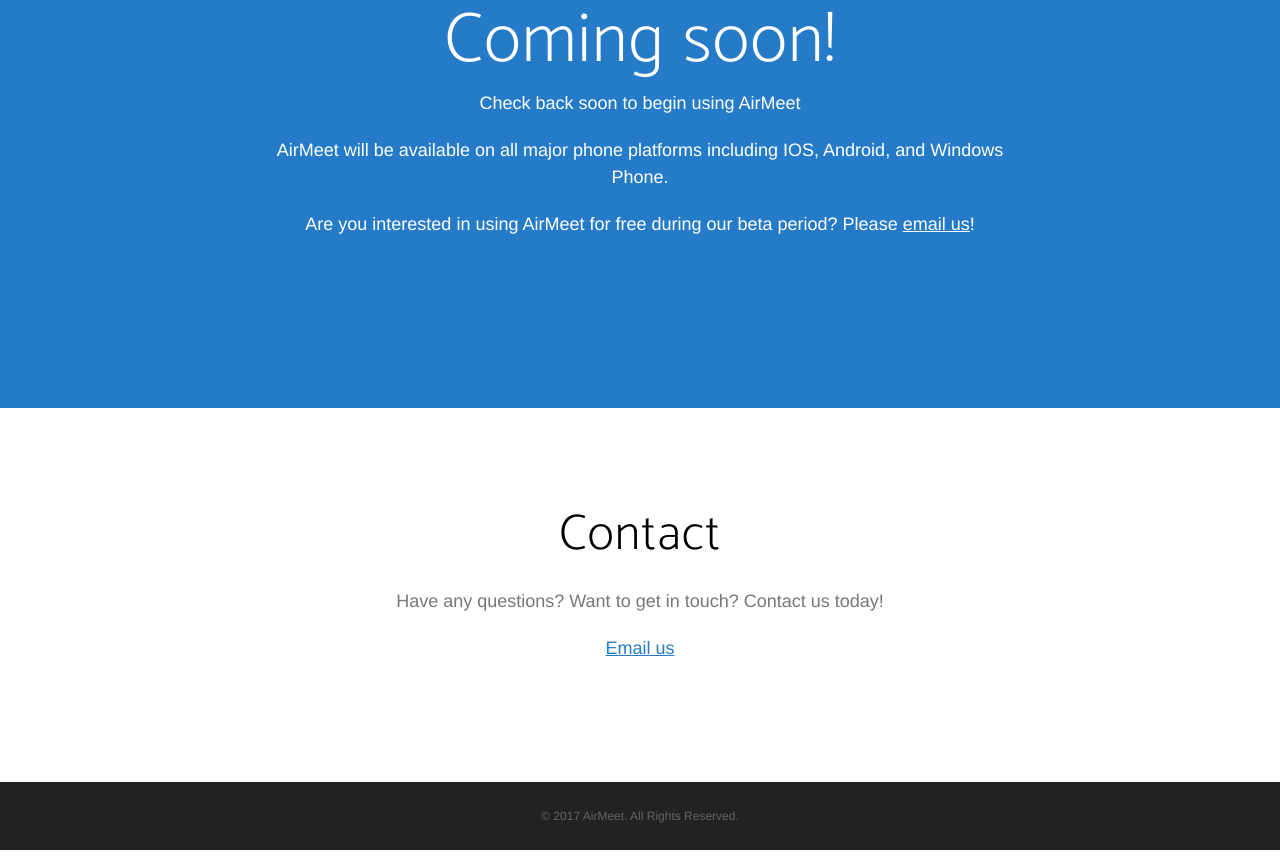
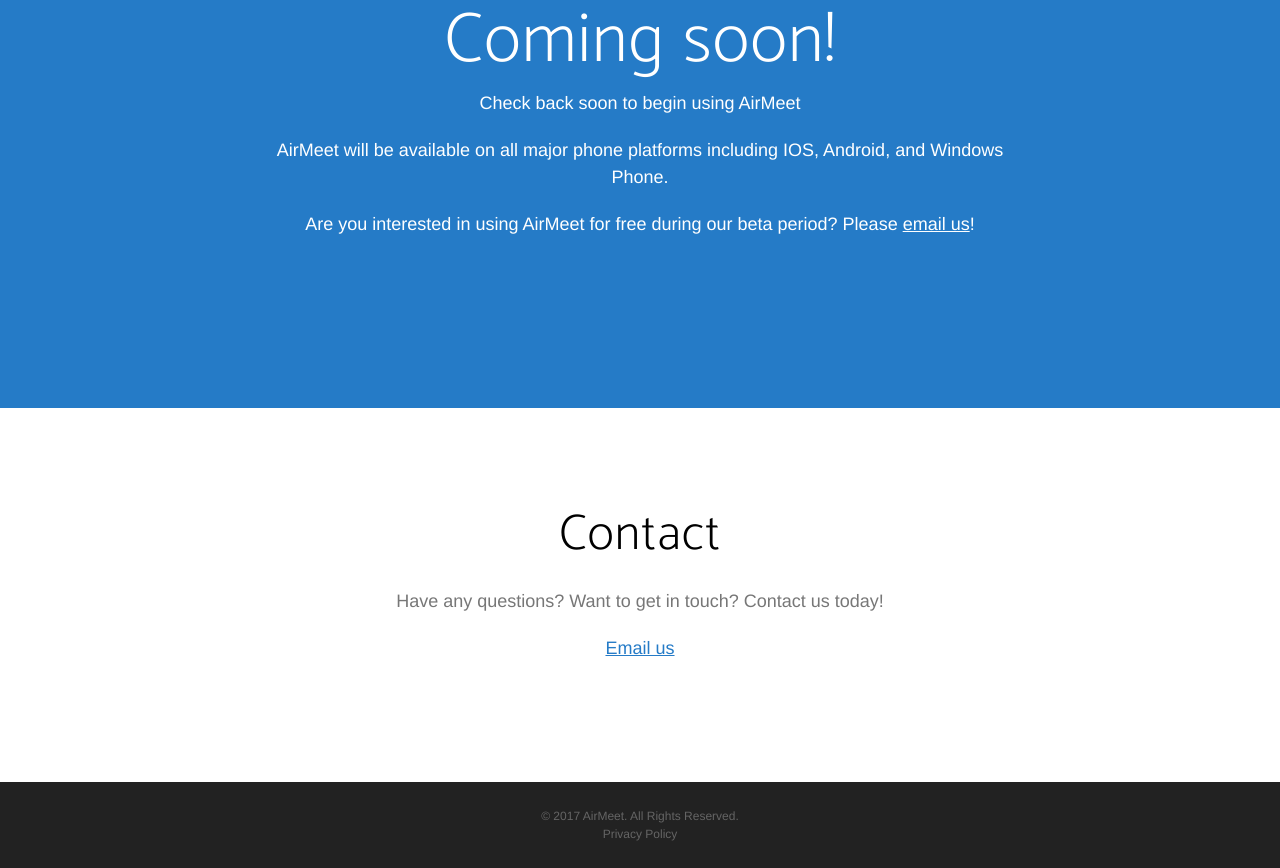
Before and after one commit to Athletesrun/airmeet-website, a website: page index.html in a window 1280 px wide. Shown: the part 2781-3649 px from the top of the page. Drawn offline with nearby package versions, Linux system fonts and the light colour scheme; a web font is replaced by a local one.

Commit message:
privacy policy

```diff
--- a/index.html
+++ b/index.html
@@ -257,6 +257,7 @@
     <footer>
         <div class="container">
             <p>&copy; 2017 AirMeet. All Rights Reserved.</p>
+            <p><a style="color: inherit;" href="/privacy/policy.html">Privacy Policy</a></p>
         </div>
     </footer>
 
```
Also changed, not shown: privacy/policy.html (added, +1 -0 lines).
